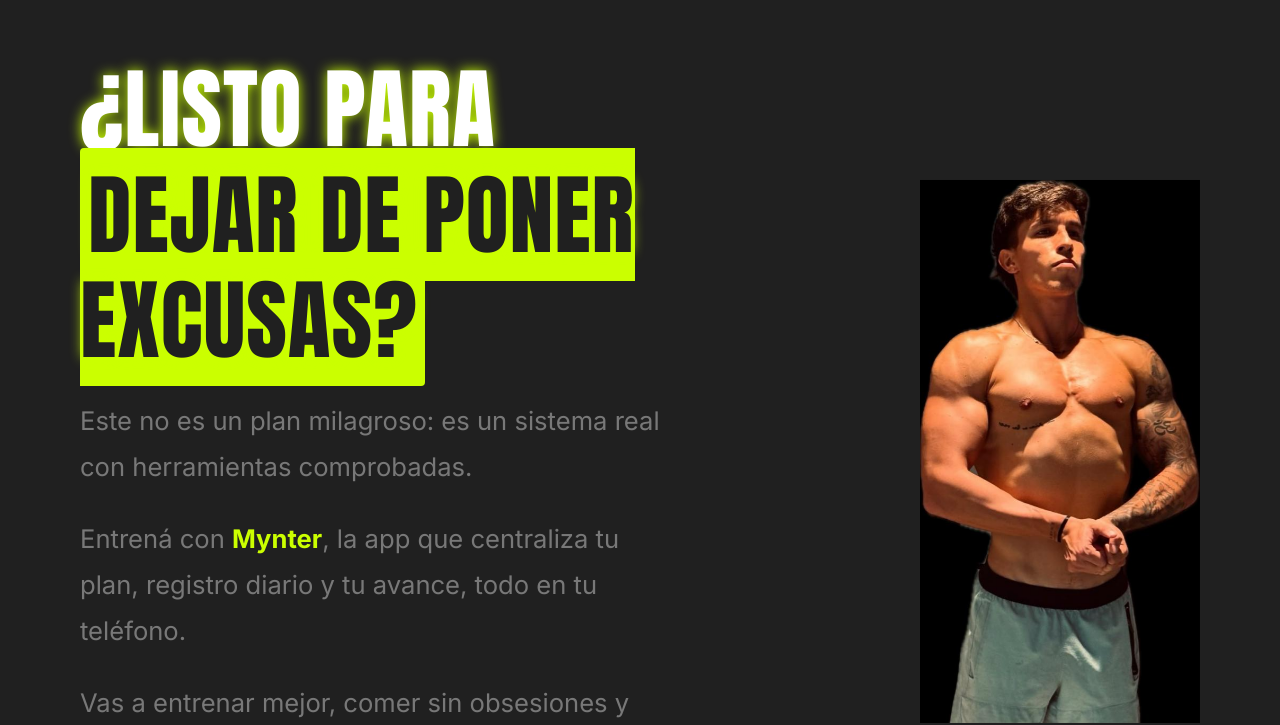
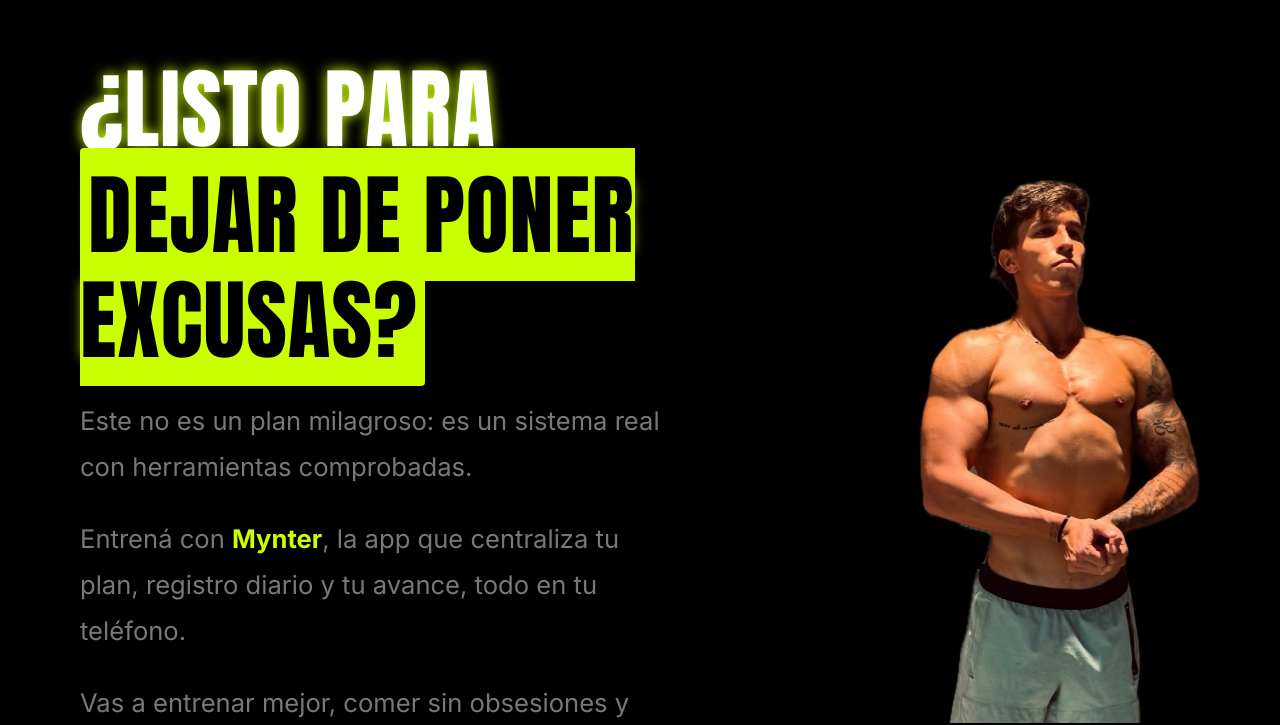
Before and after one commit to Perez-Alvaro/mz-landing, a React (Vite) app: page / in a window 1280 px wide. Shown: the part 117-842 px from the top of the page. Built offline with nearby package versions, Linux system fonts and the light colour scheme.

Commit message:
estilo arreglado y boton listo para fit plan selector

```diff
--- a/src/components/MynterSection.css
+++ b/src/components/MynterSection.css
@@ -1,3 +1,12 @@
+:root {
+  --color-mynter: #00B2FF;
+  --color-mynter-alt: #8B1EFF;
+  --color-background: #0d0d0d;
+  --color-text-neutral: #ffffff;
+  --color-primary: #00B2FF;
+  --color-primary-hover: #0099dd;
+}
+
 .mynter {
   position: relative;
   background-color: var(--color-background);
@@ -31,18 +40,25 @@
 
 .mynter-title {
   font-family: 'Anton', sans-serif;
-  color: var(--color-primary);
   font-size: 2.5rem;
   margin-bottom: 30px;
-  animation: titleGlow 4s ease-in-out infinite;
+
+  background: linear-gradient(90deg, var(--color-mynter-alt), var(--color-mynter));
+  -webkit-background-clip: text;
+  -webkit-text-fill-color: transparent;
+
+  /* 🔥 Glow removido */
+  animation: none;
+  text-shadow: none;
 }
 
+/* 🔥 Eliminamos la animación glow completamente */
 @keyframes titleGlow {
   0%, 100% {
-    text-shadow: 0 0 10px var(--color-primary);
+    text-shadow: none;
   }
   50% {
-    text-shadow: 0 0 20px var(--color-primary);
+    text-shadow: none;
   }
 }
 
@@ -55,9 +71,8 @@
 }
 
 .mynter-highlight {
-  color: var(--color-primary);
+  color: var(--color-mynter);
 }
-
 
 .mynter-features {
   display: grid;
@@ -68,10 +83,9 @@
 
 .mynter-feature-card {
   position: relative;
-  background: radial-gradient(circle at top left, rgba(203, 255, 0, 0.15), rgba(45, 45, 45, 0.7));
+  background: radial-gradient(circle at top left, color-mix(in srgb, var(--color-mynter) 15%, transparent), rgba(45, 45, 45, 0.7));
   border-radius: 12px;
   padding: 30px 20px;
-
   color: var(--color-text-neutral);
   box-shadow: 0 8px 20px rgba(0, 0, 0, 0.6);
   border: 2px solid var(--color-primary);
@@ -127,10 +141,10 @@
 
 @keyframes pulseButton {
   0%, 100% {
-    box-shadow: 0 0 0 0 rgba(203, 255, 0, 0.7);
+    box-shadow: 0 0 0 0 color-mix(in srgb, var(--color-mynter) 70%, transparent);
   }
   50% {
-    box-shadow: 0 0 20px 5px rgba(203, 255, 0, 0.7);
+    box-shadow: 0 0 20px 5px color-mix(in srgb, var(--color-mynter) 70%, transparent);
   }
 }
 
--- a/src/components/MynterSection.jsx
+++ b/src/components/MynterSection.jsx
@@ -14,9 +14,10 @@ export default function MynterSection() {
       </svg>
 
       <div className="mynter-content">
+        <h2 className="mynter-title">TODO CENTRALIZADO EN UNA APP</h2>
+
+        {/* Mueve el logo aquí */}
         <img src="/mynter-logo.png" alt="Mynter logo" className="mynter-logo" />
-
-        <h2 className="mynter-title">TODO CENTRALIZADO EN UNA APP</h2>
 
         <motion.p className="mynter-text" initial={{ opacity: 0, y: 20 }} animate={{ opacity: 1, y: 0 }} transition={{ duration: 0.8 }}>
           Entrená con <span className="mynter-highlight">Mynter</span>, la app mobile que reúne tu plan de entrenamiento, nutrición,
--- a/src/index.css
+++ b/src/index.css
@@ -3,12 +3,13 @@
 @tailwind utilities;
 
 :root {
-  --color-background: #202020;
+  --color-background: #000000;
   --color-dark: #2D2D2D;
   --color-text-neutral: #787878;
   --color-primary: #CBFF00;
   --color-primary-hover: #DBFE52;
   --color-positive-bg: #F8FE9F;
+  --color-mynter: #00B2FF;;
 
   font-family: system-ui, Avenir, Helvetica, Arial, sans-serif;
   line-height: 1.5;
```
